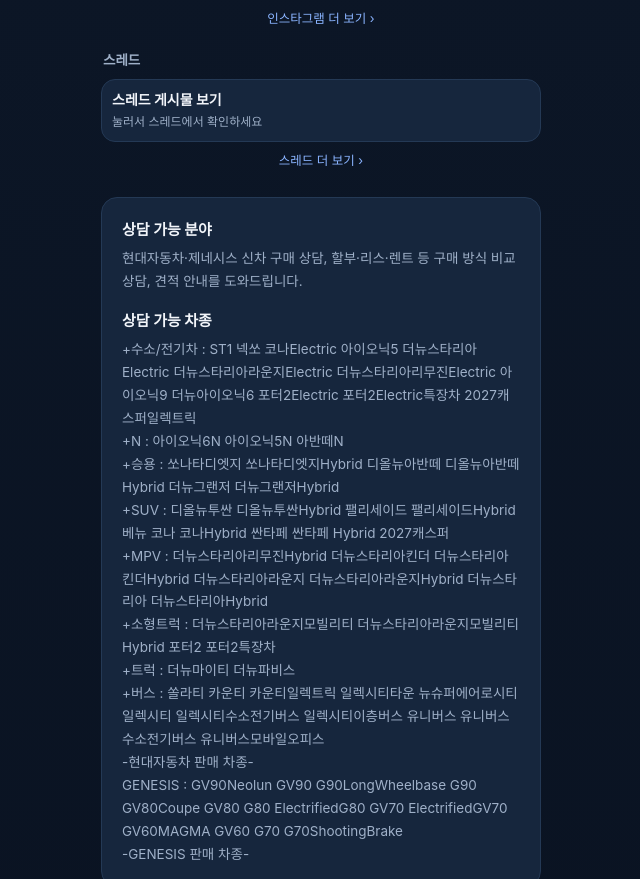
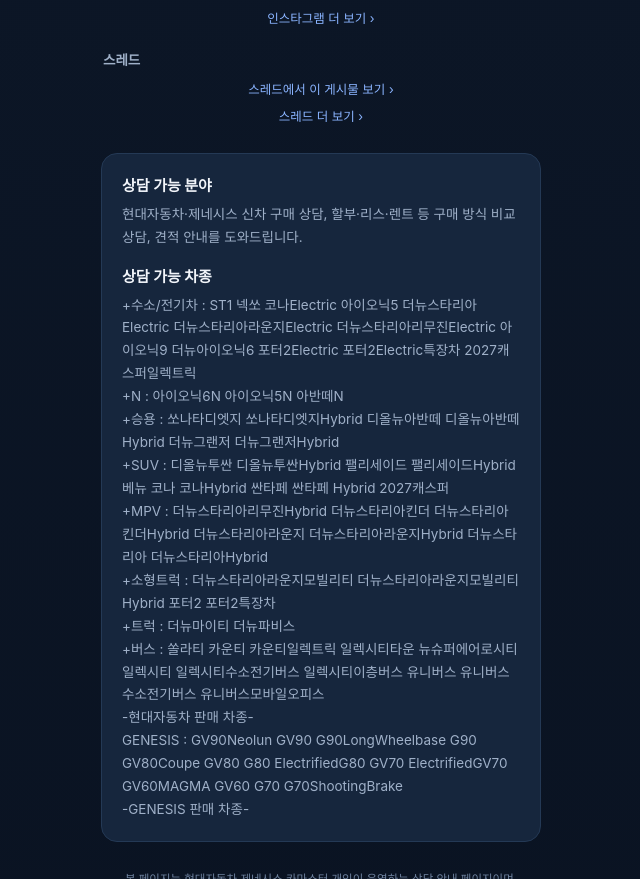
Before and after one commit to woohaeryong/web.woohaeryong.com, a plain HTML site: page public/index.html in a window 1280 px wide. Shown: the part 1889-2768 px from the top of the page, without its empty margins (319-959 px from the left). Drawn offline with Linux system fonts and the light colour scheme; no server answers; a script that the page names is missing; files whose address does not match are found by name.

Commit message:
Add files via upload

```diff
--- a/public/index.html
+++ b/public/index.html
@@ -221,16 +221,13 @@
 
     <div class="feed-group" id="feed-threads">
       <h3>스레드</h3>
-      <div class="feed-list">
-        <a class="feed-card" href="https://www.threads.net/share/ERDrmFguW/" target="_blank" rel="noopener">
-          <div class="feed-body">
-<script async src="https://threads.net"></script>
-            <b>스레드 게시물 보기</b>
-            <span>눌러서 스레드에서 확인하세요</span>
-          </div>
-        </a>
-      </div>
-      <a class="feed-more" href="https://www.threads.net/@woohaeryong2000" target="_blank" rel="noopener">스레드 더 보기 ›</a>
+      <!-- 스레드 공식 임베드: 아래 두 곳의 게시물 주소(@계정/post/코드)만 바꾸면 다른 글로 교체됩니다 -->
+      <blockquote class="text-post-media" data-text-post-permalink="https://www.threads.com/@woohaeryong2000/post/DfxWyxxkspQ"
+                  data-text-post-version="0" id="ig-tp-DfxWyxxkspQ" style="margin:0;background:transparent;border:0;padding:0;max-width:100%">
+        <a class="feed-more" href="https://www.threads.com/@woohaeryong2000/post/DfxWyxxkspQ" target="_blank" rel="noopener">스레드에서 이 게시물 보기 ›</a>
+      </blockquote>
+      <script async src="https://www.threads.com/embed.js"></script>
+      <a class="feed-more" href="https://www.threads.com/@woohaeryong2000" target="_blank" rel="noopener">스레드 더 보기 ›</a>
     </div>
   </section>
 
```
Also changed, not shown: public/kakao-qr.png (added), public/namecard.jpg (added), public/profile.jpg (added), public/robots.txt (added).
